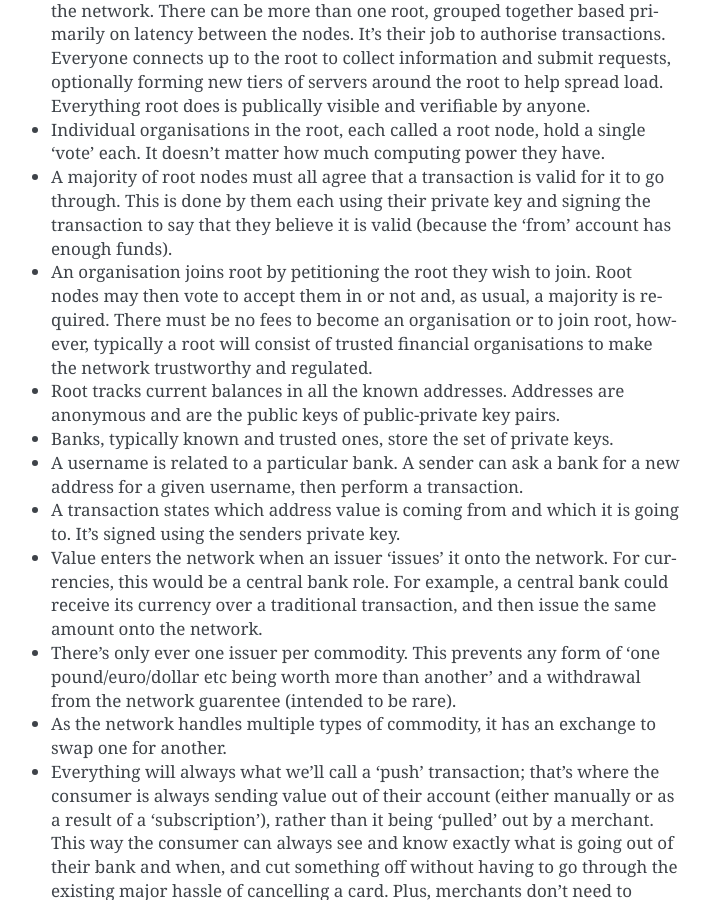
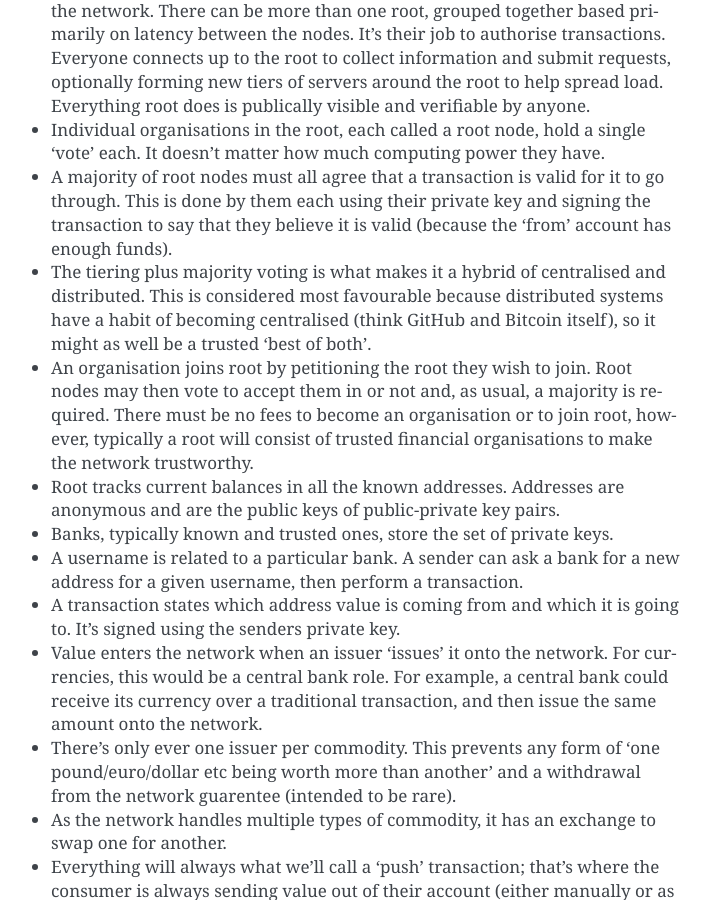
Before and after one commit to OpenTransfr/Core, a Sphinx documentation site: the page built from docs/index.rst, in a window 1280 px wide and 900 px high, scrolled down 2770 px. Shown: the whole window, without its empty margins (399-1110 px from the left). Built offline with Sphinx 7.4.7, drawn with Linux system fonts in a browser that asks for light colours.

Commit message:
Update index.rst

```diff
--- a/docs/index.rst
+++ b/docs/index.rst
@@ -61,7 +61,8 @@ Now we've got some of the baseline requirements, the network design is summarise
 - A tiered system. The very top tier, called the root, is the most trusted part of the network. There can be more than one root, grouped together based primarily on latency between the nodes. It's their job to authorise transactions. Everyone connects up to the root to collect information and submit requests, optionally forming new tiers of servers around the root to help spread load. Everything root does is publically visible and verifiable by anyone.
 - Individual organisations in the root, each called a root node, hold a single 'vote' each. It doesn't matter how much computing power they have.
 - A majority of root nodes must all agree that a transaction is valid for it to go through. This is done by them each using their private key and signing the transaction to say that they believe it is valid (because the 'from' account has enough funds).
-- An organisation joins root by petitioning the root they wish to join. Root nodes may then vote to accept them in or not and, as usual, a majority is required. There must be no fees to become an organisation or to join root, however, typically a root will consist of trusted financial organisations to make the network trustworthy and regulated.
+- The tiering plus majority voting is what makes it a hybrid of centralised and distributed. This is considered most favourable because distributed systems have a habit of becoming centralised (think GitHub and Bitcoin itself), so it might as well be a trusted 'best of both'.
+- An organisation joins root by petitioning the root they wish to join. Root nodes may then vote to accept them in or not and, as usual, a majority is required. There must be no fees to become an organisation or to join root, however, typically a root will consist of trusted financial organisations to make the network trustworthy.
 - Root tracks current balances in all the known addresses. Addresses are anonymous and are the public keys of public-private key pairs.
 - Banks, typically known and trusted ones, store the set of private keys.
 - A username is related to a particular bank. A sender can ask a bank for a new address for a given username, then perform a transaction.
```
